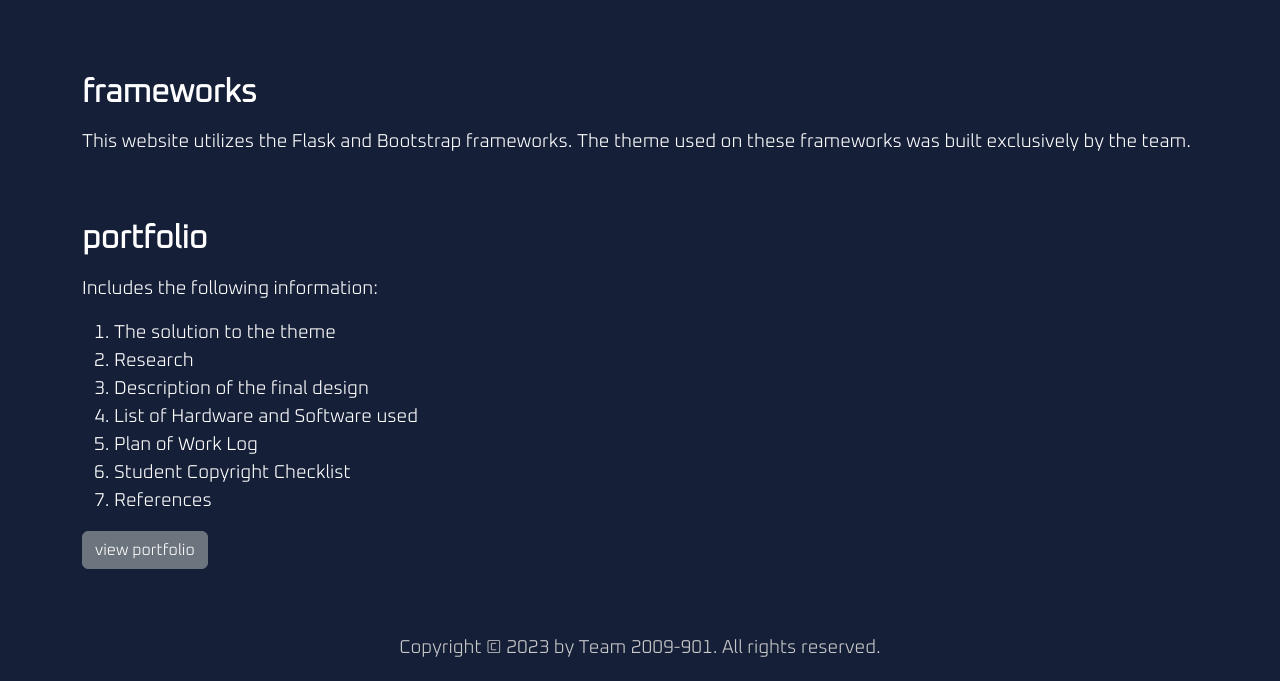
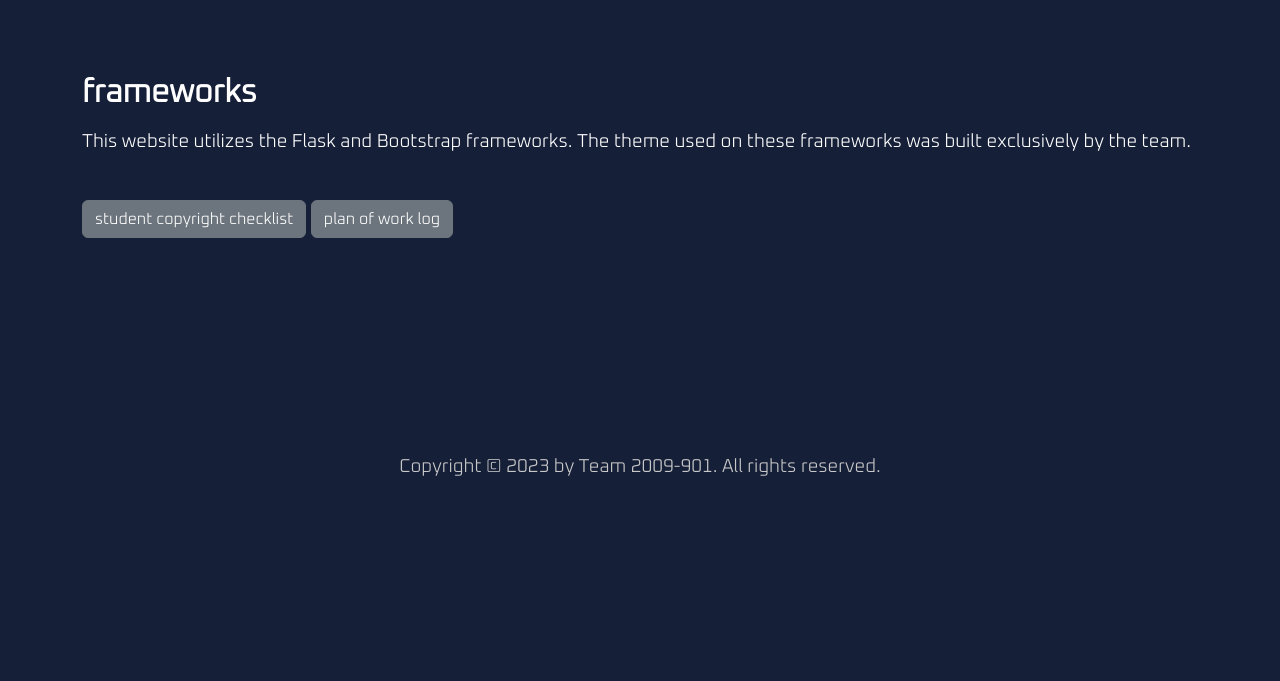
Before and after one commit to bossbadi-web/interstellr, a Flask app: page /legal in a window 1280 px wide. Shown: the part 300-981 px from the top of the page. After the commit the page ends 776 px from the top, so only its background shows below. Run offline with Flask 3, Linux system fonts and the light colour scheme; some libraries are stand-ins or nearby versions.

Commit message:
add plan of work and copyright checklist

```diff
--- a/templates/about/legal.html
+++ b/templates/about/legal.html
@@ -10,18 +10,10 @@
       by the team.
     </p>
 
-    <h2>portfolio</h2>
-    <p>Includes the following information:</p>
-    <ol>
-      <li>The solution to the theme</li>
-      <li>Research</li>
-      <li>Description of the final design</li>
-      <li>List of Hardware and Software used</li>
-      <li>Plan of Work Log</li>
-      <li>Student Copyright Checklist</li>
-      <li>References</li>
-    </ol>
-    <a class="btn btn-secondary" href="/portfolio">view portfolio</a>
+    <br>
+
+    <a class="btn btn-secondary" href="/student-copyright-checklist">student copyright checklist</a>
+    <a class="btn btn-secondary" href="/plan-of-work-log">plan of work log</a>
   </div>
 </section>
 
```
Also changed, not shown: routes/doc.py (+8 -3 lines), 3 other files.
